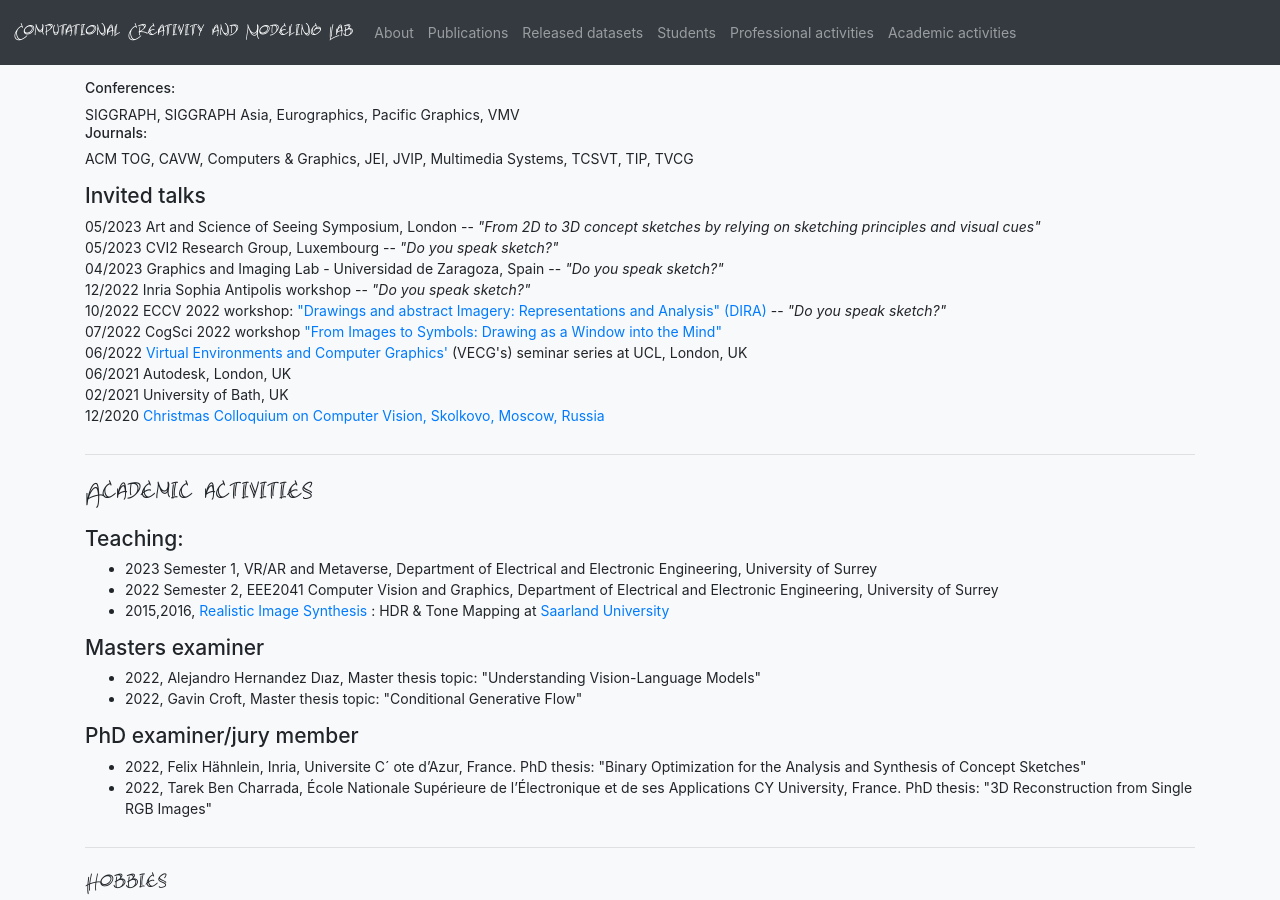
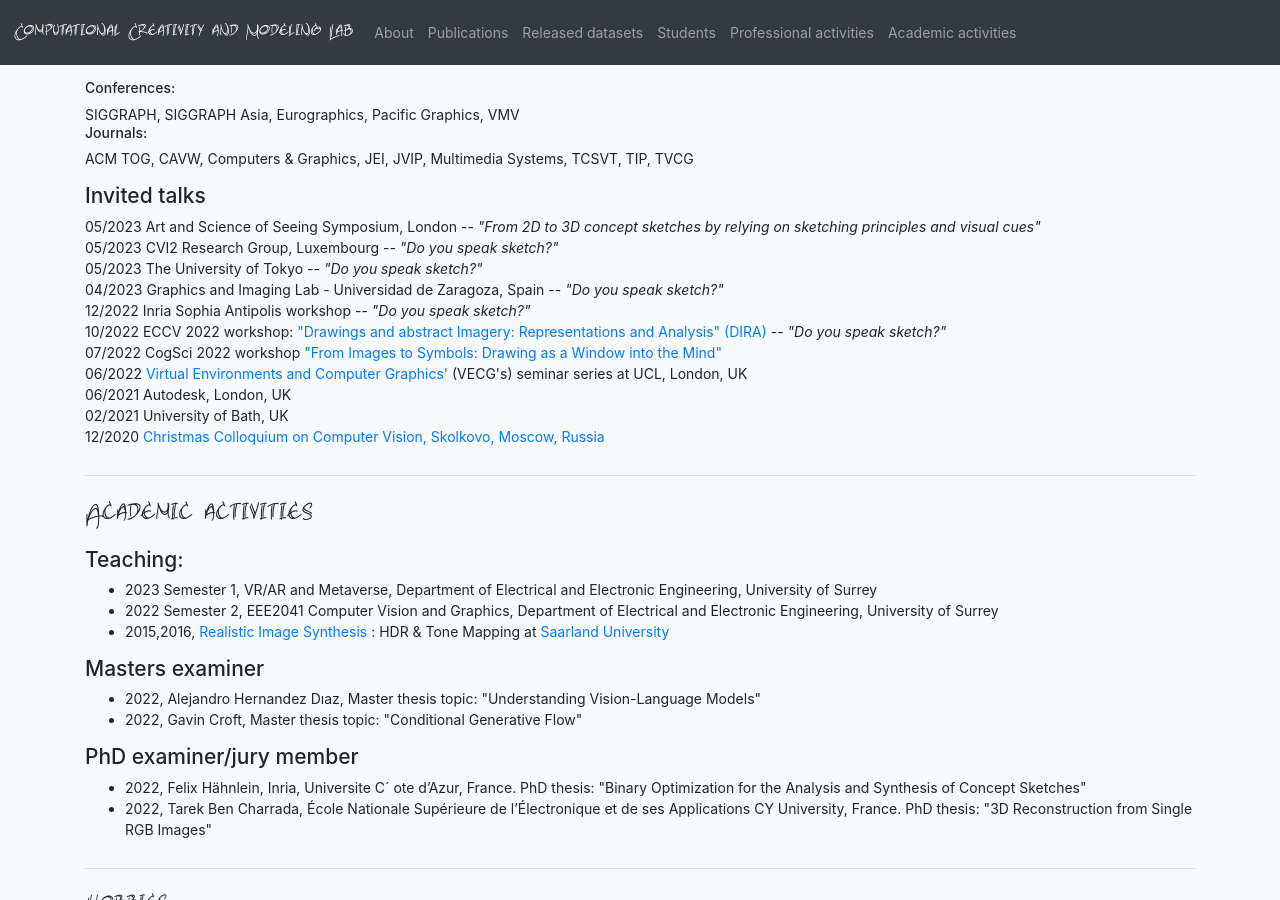
Before and after one commit to ygryadit/ygryadit.github.io, a Jekyll site: the page built from index.md, in a window 1280 px wide and 900 px high, scrolled down 7585 px. Built offline with Jekyll 4.4.1, drawn with Linux system fonts in a browser that asks for light colours.

Commit message:
talks update

```diff
--- a/index.md
+++ b/index.md
@@ -720,6 +720,7 @@ layout: main
 			<h4>Invited talks</h4>
 			05/2023 Art and Science of Seeing Symposium, London -- <i>"From 2D to 3D concept sketches by relying on sketching principles and visual cues"</i> <br>
 			05/2023 CVI2 Research Group, Luxembourg -- <i>"Do you speak sketch?"</i> <br>
+			05/2023 The University of Tokyo -- <i>"Do you speak sketch?"</i> <br>
 			04/2023 Graphics and Imaging Lab - Universidad de Zaragoza, Spain -- <i>"Do you speak sketch?"</i> <br>
 			12/2022 Inria Sophia Antipolis workshop -- <i>"Do you speak sketch?"</i> <br>
 			10/2022 ECCV 2022 workshop: <a href="https://sites.google.com/view/eccv-dira">"Drawings and abstract Imagery: Representations and Analysis" (DIRA)</a> -- <i>"Do you speak sketch?"</i> <br>
```
